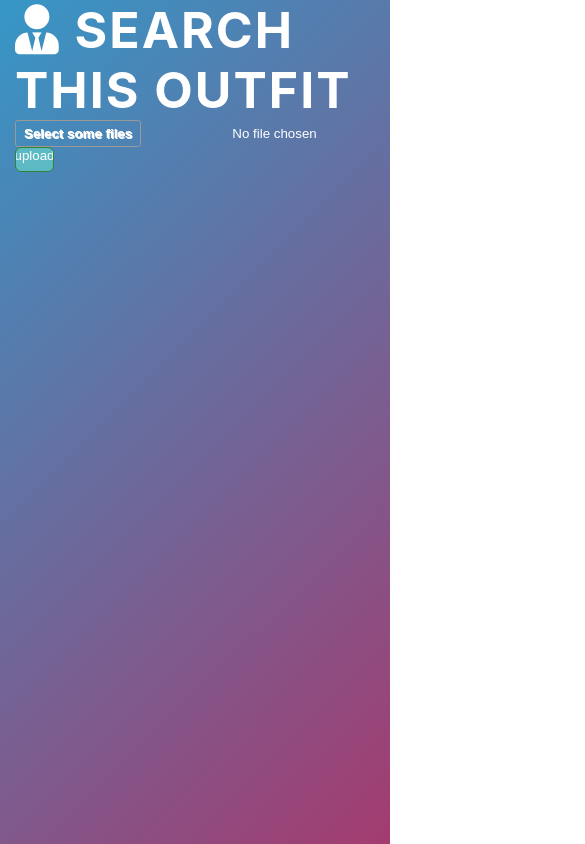
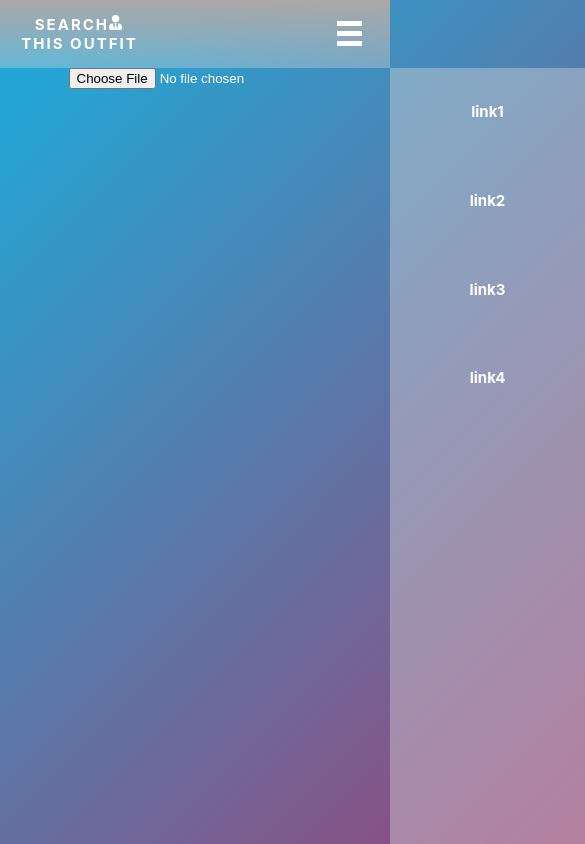
Before and after one commit to peterbarkoczi/search-this-outfit-frontEnd, a React (Create React App) app: page / in a window 390 px wide. Shown: the whole page, 585 px wide, since content can reach past the window. Built offline with nearby package versions, Linux system fonts and the light colour scheme.

Commit message:
navbar 0.1 version

```diff
--- a/src/App.css
+++ b/src/App.css
@@ -1,4 +1,5 @@
-* {
+*, *::before, *::after {
+    box-sizing: border-box;
     margin: 0;
     padding: 0;
 }
@@ -30,19 +31,118 @@ body {
     }
 }
 
-.App {
-    padding-right: 15px;
-    padding-left: 15px;
-    margin-right: auto;
-    margin-left: auto;
+.nav {
+    background: rgb(111, 110, 110);
+    background: linear-gradient(180deg, rgb(172, 167, 167) 0%, rgba(220, 217, 217, 0.35) 100%);
+    position: absolute;
+    top: 0;
+    left: 0;
+    right: 0;
+    display: flex;
+    height: 8vh;
+    align-items: center;
 }
 
-.main-page h4 {
-    font-size: 5rem;
+
+
+.nav a {
+    text-decoration: none;
+    color: white;
+
+}
+
+.title-a {
+    position: relative;
+    left: 5%;
+}
+
+.nav h4 {
+    flex-wrap: wrap;
+    display: flex;
+    justify-content: center;
+    align-content: center;
+    font-size: 1.5rem;
     text-transform: uppercase;
     letter-spacing: 2px;
+    width: 120px;
+}
+
+@media screen and (max-height: 650px) {
+    .nav h4 {
+        font-size: 1rem;
+    }
+}
+
+.nav-links {
+    display: grid;
+    grid-template-columns: repeat(4, 1fr);
+    width: 35%;
+    position: absolute;
+    right: 5%;
+}
+
+.nav-links a {
+    display: flex;
+    justify-content: center;
+    align-content: center;
+    font-weight: bold;
+    font-size: 1.5rem;
+}
+
+.nav-links a:hover {
+    background-color: rgba(220, 217, 217, 0.35);
+}
+
+.burger {
+    position: absolute;
+    right: 6%;
+    display: none;
+}
+
+.burger div {
+    width: 25px;
+    height: 5px;
+    margin: 5px;
+    background-color: white;
+}
+
+
+@media screen and (max-width: 1024px) {
+    body {
+        overflow-x: hidden;
+    }
+
+    .nav-links {
+        position: absolute;
+        right: 0;
+        height: 92vh;
+        top: 8vh;
+        background-color: rgba(220, 217, 217, 0.4);
+        display: flex;
+        flex-direction: column;
+        align-items: center;
+        justify-content: space-around;
+        padding-bottom: 50vh;
+        transform: translateX(100%);
+        width: 50%;
+    }
+
+    .burger {
+        display: block;
+        cursor: pointer;
+    }
+}
+
+.nav-active {
+    transition: transform 0.5s ease-in;
+    transform: translateX(0%);
+}
+
+
+
+.container {
     position: relative;
-
+    top: 8vh;
 }
 
 .main-page {
@@ -56,39 +156,7 @@ body {
     justify-content: center;
 }
 
-.custom-file-btn {
-    background: #68d7cca3;
-    color: #fff;
-    width: 10vw;
-    height: 3vh;
-    border: 1px solid #338033;
-    border-radius: 6px;
-    overflow: hidden;
-    display: flex;
-    justify-content: center;
+.current-image {
+    width: 200px;
+    height: 200px;
 }
-
-.custom-file-input::-webkit-file-upload-button {
-    visibility: hidden;
-}
-.custom-file-input::before {
-    content: 'Select some files';
-    display: inline-block;
-    background: linear-gradient(top, #f9f9f9, #e3e3e3);
-    border: 1px solid #999;
-    border-radius: 3px;
-    padding: 5px 8px;
-    outline: none;
-    white-space: nowrap;
-    -webkit-user-select: none;
-    cursor: pointer;
-    text-shadow: 1px 1px #fff;
-    font-weight: 700;
-    font-size: 10pt;
-}
-.custom-file-input:hover::before {
-    border-color: black;
-}
-.custom-file-input:active::before {
-    background: -webkit-linear-gradient(top, #e3e3e3, #f9f9f9);
-}
--- a/src/App.js
+++ b/src/App.js
@@ -3,15 +3,20 @@ import './App.css';
 import {BrowserRouter as Router, Route} from "react-router-dom"
 import Picture from "./components/Picture";
 import MainPage from "./components/main_page/MainPage";
-import { PictureProvider } from "./components/context/PictureContext";
+import {PictureProvider} from "./components/context/PictureContext";
+import NavBar from "./components/navbar/NavBar";
 
 function App() {
     return (
         <div className="App">
+
             <PictureProvider>
                 <Router>
-                    <Route exact path="/" component={MainPage}/>
-                    <Route exact path="/picture" component={Picture}/>
+                        <NavBar />
+                        <div className="container">
+                            <Route exact path="/" component={MainPage}/>
+                            <Route exact path="/picture" component={Picture}/>
+                        </div>
                 </Router>
             </PictureProvider>
         </div>
--- a/src/components/context/PictureContext.js
+++ b/src/components/context/PictureContext.js
@@ -4,11 +4,14 @@ export const PictureContext = createContext();
 
 export const PictureProvider= props => {
     const [currentPicture, setCurrentPicture] = useState(null);
+    const [pictureResults, setPictureResults] = useState(null);
 
     return (
         <PictureContext.Provider value={{
             currentPicture,
-            setCurrentPicture
+            setCurrentPicture,
+            pictureResults,
+            setPictureResults
         }}>
             {props.children}
         </PictureContext.Provider>
--- a/src/components/main_page/InputFile.js
+++ b/src/components/main_page/InputFile.js
@@ -1,4 +1,4 @@
-import React, {useContext} from "react";
+import React, {useContext, useEffect} from "react";
 import {PictureContext} from "../context/PictureContext";
 import axios from "axios";
 
@@ -6,26 +6,31 @@ function InputField() {
 
     const {
         currentPicture,
-        setCurrentPicture
+        setCurrentPicture,
+        setPictureResults
     } = useContext(PictureContext)
 
     const fileSelectedHandler = event => {
         setCurrentPicture(event.target.files[0])
-        console.log(currentPicture)
 
     }
 
-    const fileUploadHandler = async () => {
-        const url = "http://localhost:5000/picture/upload";
-        await axios.post(url, {currentPicture})
-            .then(response => console.log(response))
-            .catch(reason => {console.log("mimanó" + reason)})
-    }
+
+    useEffect(() => {
+        if (currentPicture !== null ) {
+            console.log("hey");
+            const url = "http://localhost:5000/picture/upload";
+            axios.post(url, {currentPicture})
+                .then(response => console.log(response))
+                .catch(reason => {setPictureResults("mimanó" + reason)})
+        }
+    }, [currentPicture])
+
+
 
     return (
         <div className="image-upload-div">
             <input type="file" className="custom-file-input" onChange={fileSelectedHandler}/>
-            <button onClick={fileUploadHandler} className="custom-file-btn">upload</button>
         </div>
     );
 }
--- a/src/components/main_page/MainPage.js
+++ b/src/components/main_page/MainPage.js
@@ -10,11 +10,8 @@ function MainPage() {
 
     return (
         <div className="main-page" >
-            <h4 className="title">
-                <i className="fas fa-user-tie" /> Search This Outfit
-            </h4>
             <InputField />
-            {currentPicture !== null && <img src={currentPicture.filePath} alt=""/>}
+            {currentPicture !== null && <img className="current-image" src={currentPicture} alt=""/>}
 
         </div>
     )
--- /dev/null
+++ b/src/components/navbar/NavBar.js
@@ -0,0 +1,35 @@
+import React, { useEffect } from "react";
+
+function NavBar() {
+
+
+   const navSlide =() => {
+        const nav = document.querySelector('.nav-links');
+        nav.classList.toggle('nav-active')
+        }
+
+    return (
+        <div className="nav">
+            <a className="title-a" href="/">
+                <h4 className="title">
+
+                    Search <i className="fas fa-user-tie"/>This Outfit
+                </h4>
+            </a>
+            <div className="nav-links">
+                <a href="#">link1</a>
+                <a href="#">link2</a>
+                <a href="#">link3</a>
+                <a href="#">link4</a>
+            </div>
+            <div className="burger" onClick={navSlide}>
+                <div className="line-1"></div>
+                <div className="line-2"></div>
+                <div className="line-3"></div>
+            </div>
+
+        </div>
+    )
+}
+
+export default NavBar
```
